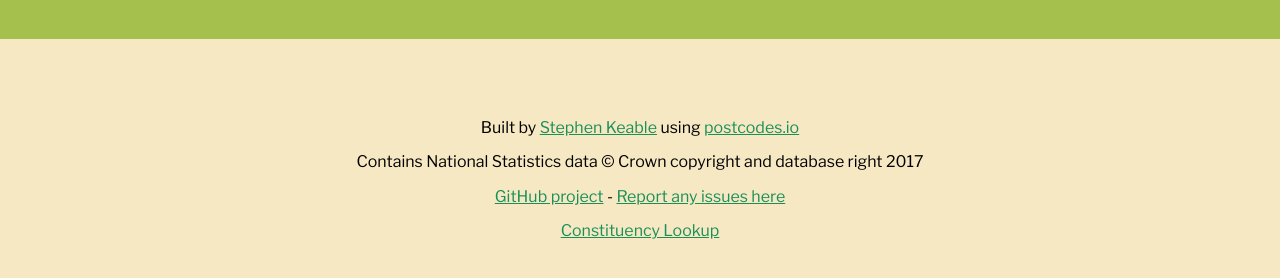
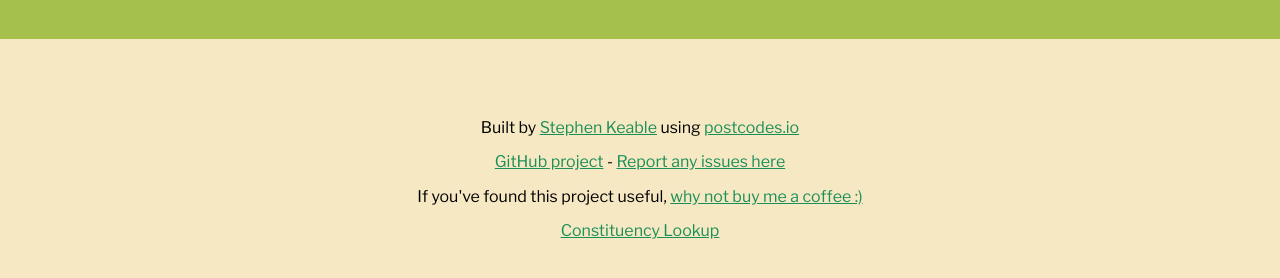
Before and after one commit to stephenkeable/ccg-lookup, a website: page index-src.html in a window 1280 px wide. Shown: the part 728-1006 px from the top of the page. Drawn offline with nearby package versions, Linux system fonts and the light colour scheme.

Commit message:
Update index-src.html

```diff
--- a/index-src.html
+++ b/index-src.html
@@ -62,9 +62,8 @@
         <div class="pure-g footer">
             <div class="pure-u-1">
                 <p>Built by <a href="http://www.stephenkeable.co.uk">Stephen Keable</a> using <a href="https://postcodes.io">postcodes.io</a></p>
-                <p>Contains National Statistics data © Crown copyright and database right 2017</p>
                 <p><a href="https://github.com/stephenkeable/ccg-lookup">GitHub project</a> - <a href="https://github.com/stephenkeable/ccg-lookup/issues">Report any issues here</a></p>
-
+                <p>If you've found this project useful, <a href="https://ko-fi.com/stephenkeable">why not buy me a coffee :)</a></p>
                 <p><a href="https://stephenkeable.github.io/constituency-lookup/">Constituency Lookup</a></p>
             </div>
         </div>
```
